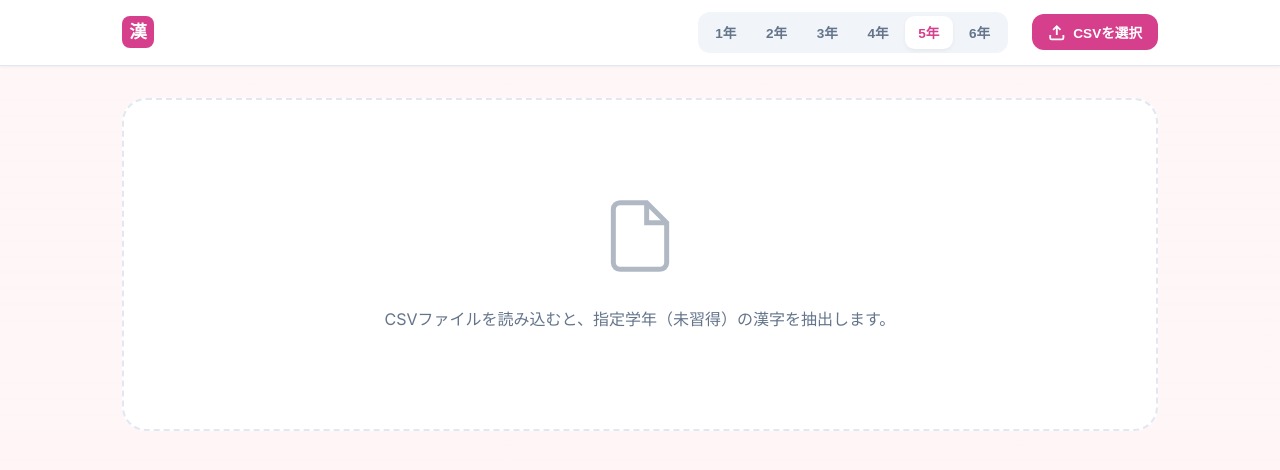
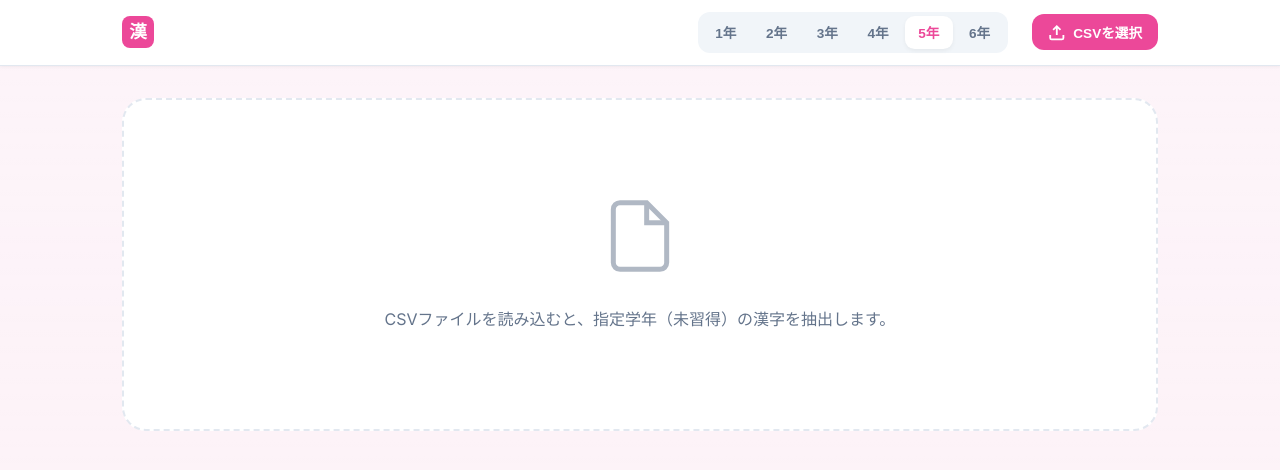
Before and after one commit to HarutoJAZZ45/Kchecker, a website built with Vite: page index.html in a window 1280 px wide. Built offline with nearby package versions, Linux system fonts and the light colour scheme.

Commit message:
Optimize all grade themes for maximum visual distinction (Clear Blue, Green, Charcoal)

```diff
--- a/src/style.css
+++ b/src/style.css
@@ -14,47 +14,47 @@
 
 /* Grade Themes - Colorful and Distinct Palettes (No Red) */
 body[data-grade="1"] {
-    --primary: #008b8b;
-    --bg: #e0ffff;
-    --accent: #afeeee;
+    --primary: #0070f3;
+    --bg: #ebf5ff;
+    --accent: #b3d7ff;
 }
 
-/* Cyan/DarkTurquoise */
+/* Clear Sky Blue */
 body[data-grade="2"] {
-    --primary: #dd6b20;
-    --bg: #fffaf0;
-    --accent: #fbd38d;
+    --primary: #f59e0b;
+    --bg: #fffbeb;
+    --accent: #fef3c7;
 }
 
-/* Orange */
+/* Amber/Orange */
 body[data-grade="3"] {
-    --primary: #2f855a;
-    --bg: #f0fff4;
-    --accent: #9ae6b4;
+    --primary: #10b981;
+    --bg: #ecfdf5;
+    --accent: #d1fae5;
 }
 
-/* Strong Green */
+/* Emerald Green */
 body[data-grade="4"] {
-    --primary: #805ad5;
-    --bg: #faf5ff;
-    --accent: #d6bcfa;
+    --primary: #8b5cf6;
+    --bg: #f5f3ff;
+    --accent: #ede9fe;
 }
 
-/* Purple */
+/* Violet/Purple */
 body[data-grade="5"] {
-    --primary: #d53f8c;
-    --bg: #fff5f7;
-    --accent: #fbb6ce;
+    --primary: #ec4899;
+    --bg: #fdf2f8;
+    --accent: #fce7f3;
 }
 
-/* Magenta/Pink */
+/* Pink/Magenta */
 body[data-grade="6"] {
-    --primary: #1a365d;
-    --bg: #ebf4ff;
-    --accent: #a3bffa;
+    --primary: #374151;
+    --bg: #f3f4f6;
+    --accent: #e5e7eb;
 }
 
-/* Deep Navy */
+/* Dark Charcoal/Gray */
 
 /* Enhance visual difference with a subtle gradient overlay */
 body::before {
```
